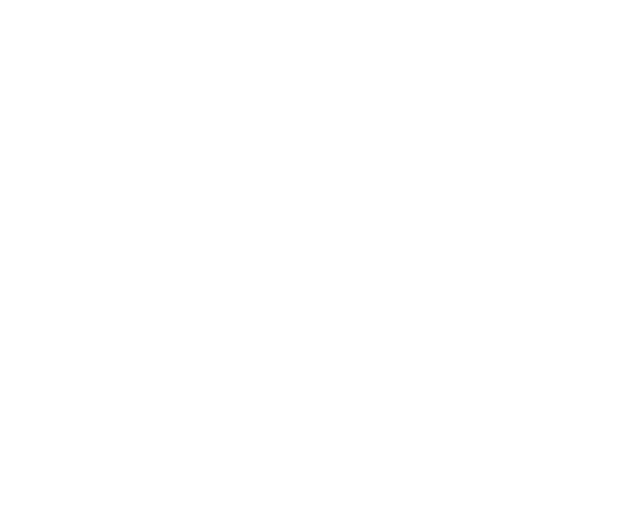
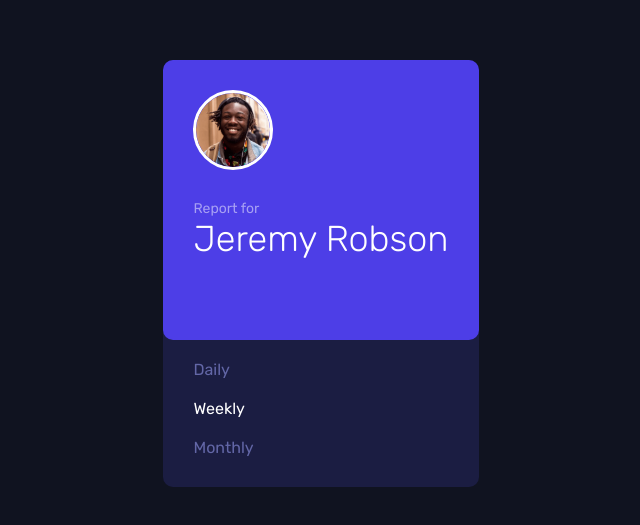
Before and after one commit to sparklaunch/14.TimeTrackingDashboard, a Svelte app in the folder time-tracking-dashboard/: page / in a window 1280 px wide. Shown: the part 127-652 px from the top of the page, without its empty margins (319-959 px from the left). Built offline with nearby package versions, Linux system fonts and the light colour scheme.

Commit message:
Add the profile card

```diff
--- a/time-tracking-dashboard/public/global.css
+++ b/time-tracking-dashboard/public/global.css
@@ -8,3 +8,6 @@ html,
 body {
     height: 100%;
 }
+body {
+    background-color: rgb(16, 19, 32);
+}
--- a/time-tracking-dashboard/src/App.svelte
+++ b/time-tracking-dashboard/src/App.svelte
@@ -1 +1,22 @@
-<div id="app" />
+<script lang="ts">
+    import Profile from "./components/Profile.svelte";
+</script>
+
+<div id="app">
+    <div id="container">
+        <Profile />
+    </div>
+</div>
+
+<style>
+    #app {
+        display: flex;
+        height: 100%;
+        justify-content: center;
+        align-items: center;
+    }
+    #container {
+        display: grid;
+        grid-template-areas: "profile work play study" "profile exercise social self-care";
+    }
+</style>
--- /dev/null
+++ b/time-tracking-dashboard/src/components/Profile.svelte
@@ -0,0 +1,59 @@
+<div id="profile">
+    <div id="title">
+        <img src="/assets/image-jeremy.png" alt="Jeremy" />
+        <p>Report for</p>
+        <h1>Jeremy Robson</h1>
+    </div>
+    <ul>
+        <li>Daily</li>
+        <li class="active">Weekly</li>
+        <li>Monthly</li>
+    </ul>
+</div>
+
+<style>
+    #profile {
+        grid-area: profile;
+    }
+    #title {
+        display: flex;
+        flex-direction: column;
+        background-color: rgb(77, 62, 231);
+        padding: 30px;
+        border-radius: 10px;
+        margin: -30px -30px 0 -30px;
+    }
+    #title > img {
+        border: 3px solid white;
+        border-radius: 50%;
+        width: 80px;
+        margin-bottom: 30px;
+    }
+    #title > p {
+        color: white;
+        opacity: 0.5;
+        font-size: 14px;
+    }
+    #title > h1 {
+        color: white;
+        font-weight: 300;
+        font-size: 36px;
+        margin-bottom: 50px;
+    }
+    #profile {
+        background-color: rgb(27, 29, 66);
+        padding: 30px;
+
+        border-radius: 10px;
+    }
+    #profile > ul {
+        list-style: none;
+    }
+    #profile > ul > li {
+        color: rgb(99, 103, 167);
+        margin-top: 20px;
+    }
+    .active {
+        color: white !important;
+    }
+</style>
```
